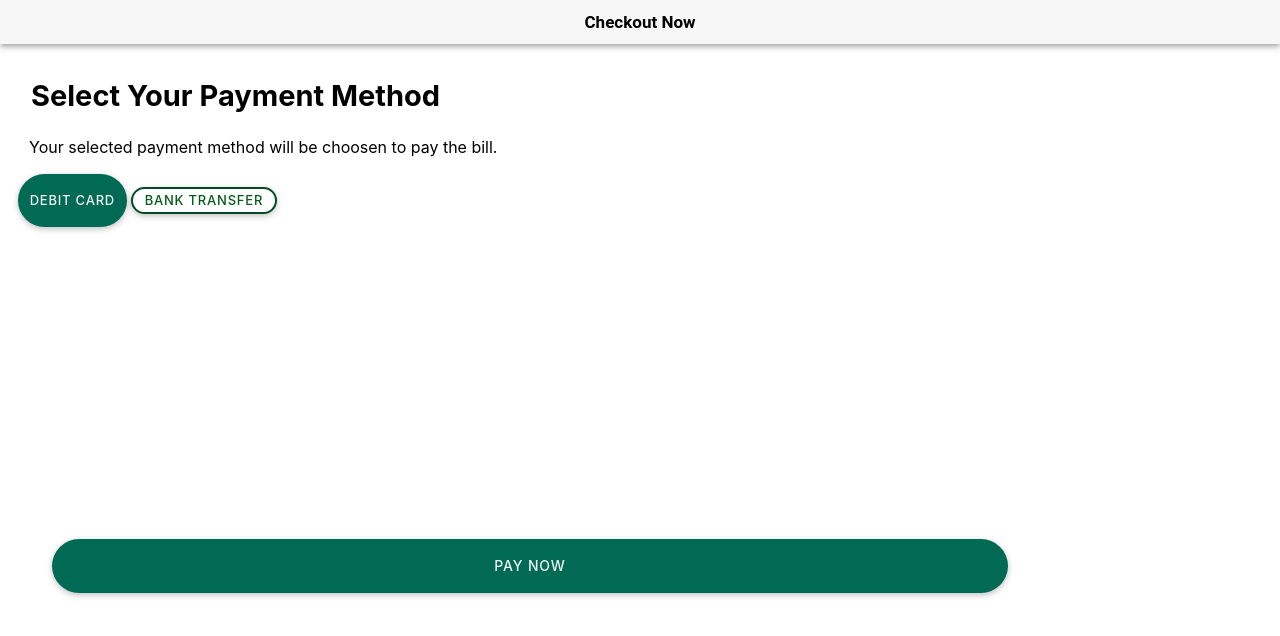
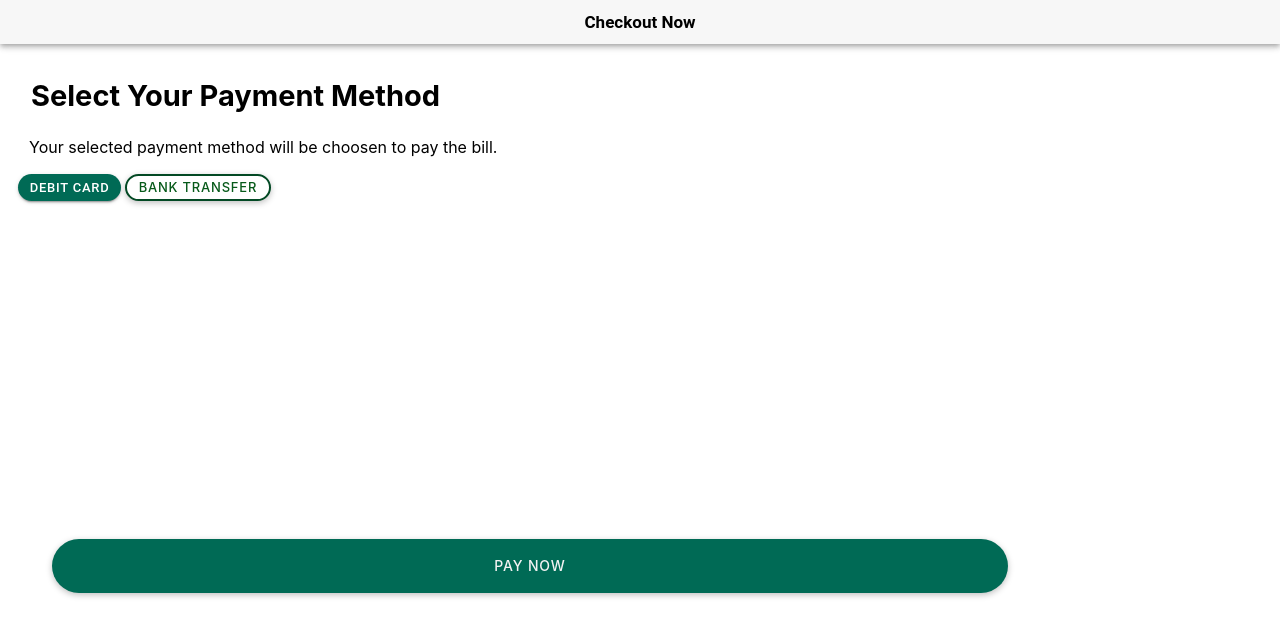
Before and after one commit to Woldreamz/WaveWash, a React (Vite) app: page /Payment in a window 1280 px wide. Shown: the top 636 px of the page. Built offline with nearby package versions, Linux system fonts and the light colour scheme.

Commit message:
corrections to style

```diff
--- a/src/pages/Payment.tsx
+++ b/src/pages/Payment.tsx
@@ -25,7 +25,7 @@ const Payment: React.FC = () => {
         <Paragraph headertext='Select Your Payment Method'
         text='Your selected payment method will be choosen to pay the bill.'/>
         <>
-         <IonButton id="open-modal" size="small" className='Btn' shape="round">Debit Card</IonButton>
+         <IonButton id="open-modal" size="small" shape="round">Debit Card</IonButton>
          <IonButton id='transfer-modal' size="small" className='paymentBtn2' shape="round" fill='outline'>Bank Transfer</IonButton>
        </>
        <CardPaymentModal />
```
